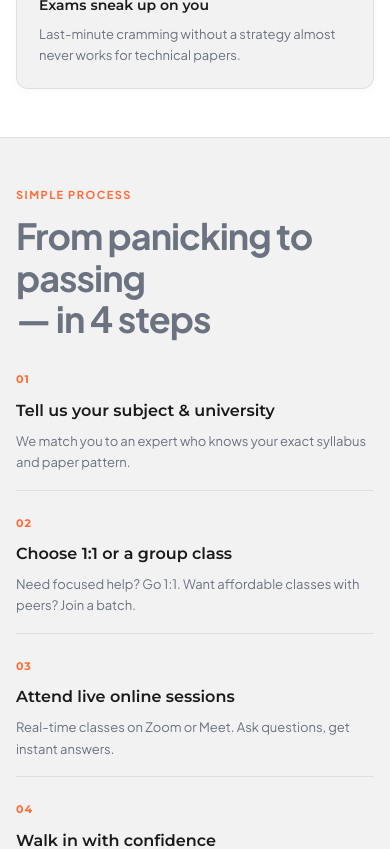
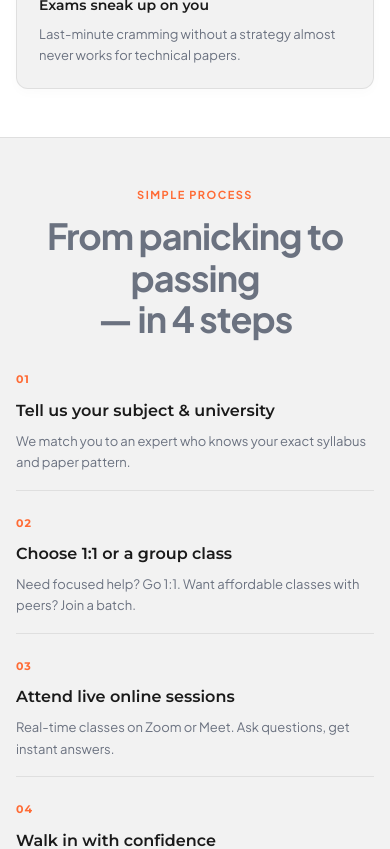
Before and after one commit to skorsilearning/SKORSI-WEBSITE, a React (Vite) app: page / in a window 390 px wide. Shown: the part 2320-3169 px from the top of the page. Built offline with nearby package versions, Linux system fonts and the light colour scheme.

Commit message:
Fix alignment for simple process section on desktop and mobile viewports

```diff
--- a/src/index.css
+++ b/src/index.css
@@ -162,8 +162,8 @@ h1 .accent { color: var(--ac); }
 .prob-card h4 { font-size: 14px; font-weight: 600; margin-bottom: 8px; }
 .prob-card p { font-size: 13px; color: var(--text-muted); line-height: 1.6; flex-grow: 1; }
 
-.how-wrap { padding: 72px 36px; background: var(--bg2); border-top: 1px solid var(--border); border-bottom: 1px solid var(--border); }
-.how-inner { max-width: 1350px; margin: 0 auto; }
+.how-wrap { background: var(--bg2); border-top: 1px solid var(--border); border-bottom: 1px solid var(--border); }
+.how-inner { padding: 72px 36px; max-width: 1350px; margin: 0 auto; }
 .steps { display: grid; grid-template-columns: repeat(auto-fit, minmax(200px, 1fr)); gap: 0; margin-top: 50px; }
 .step { padding-right: 28px; }
 .step:last-child { padding-right: 0; }
@@ -364,7 +364,10 @@ html { scroll-behavior: smooth; }
   /* Requirement 3: Center section heading/intro copy, keep card content left-aligned */
   .section .eyebrow,
   .section .sec-title,
-  .section .sec-sub {
+  .section .sec-sub,
+  .how-inner .eyebrow,
+  .how-inner .sec-title,
+  .how-inner .sec-sub {
     text-align: center;
     margin-left: auto;
     margin-right: auto;
@@ -379,6 +382,9 @@ html { scroll-behavior: smooth; }
   }
 
   .how-wrap {
+    padding: 0;
+  }
+  .how-inner {
     padding: 48px 16px;
   }
   .steps {
```
